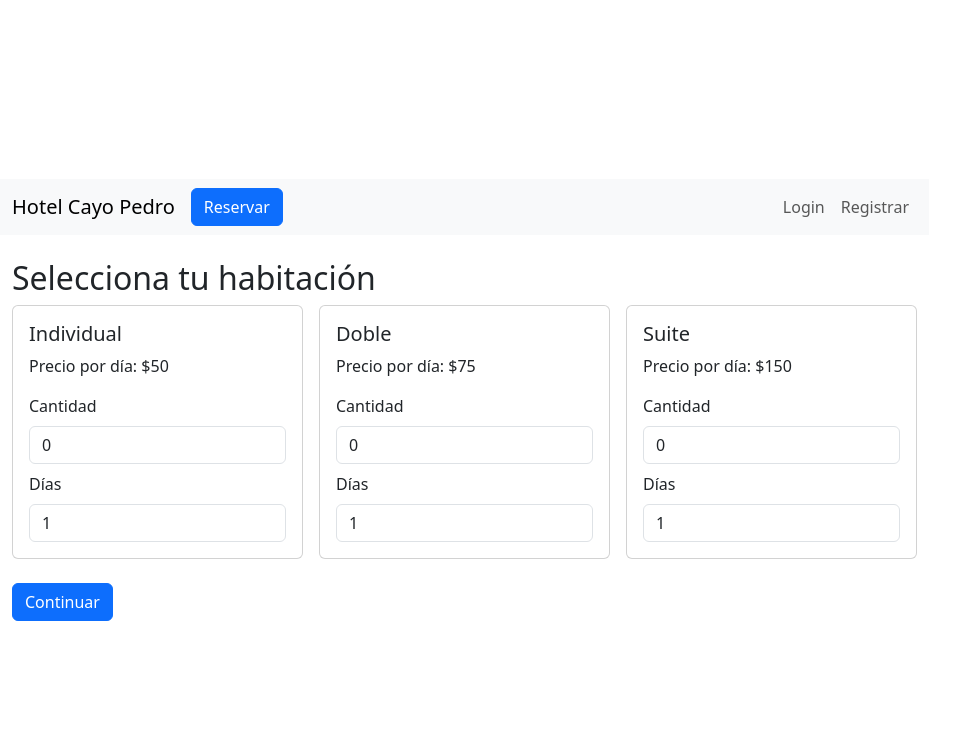
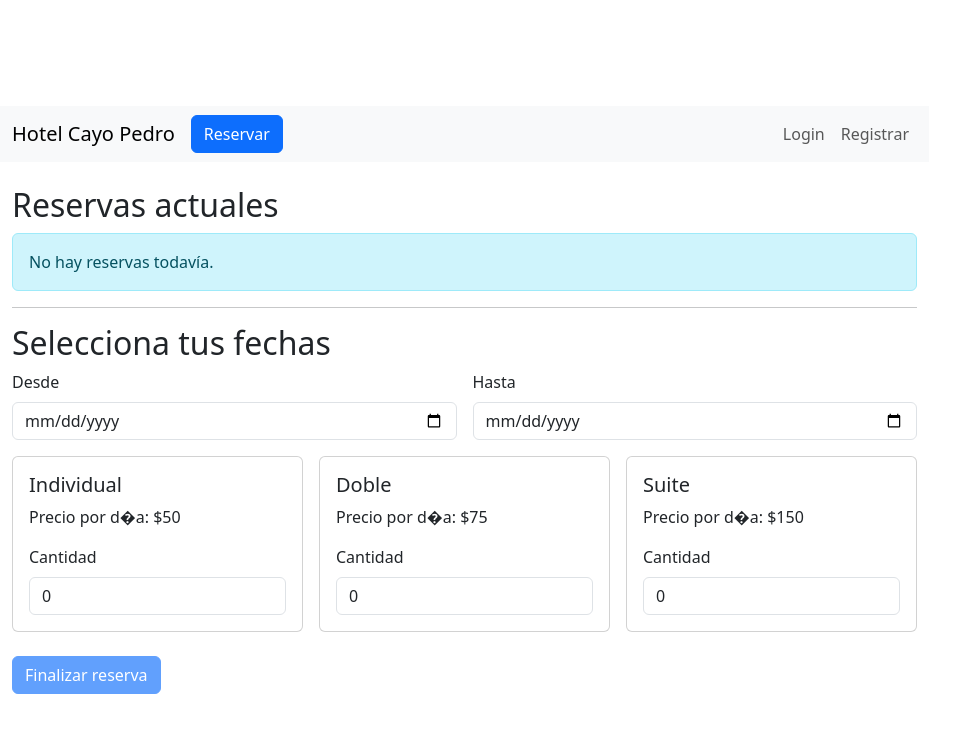
Before and after one commit to PedroDardoRamonCayo/PVMarzo2026_CayoPedroDardoRamon, a React (Vite) app: page /reservation in a window 1280 px wide. Shown: the top 732 px of the page, without its empty margins (0-968 px from the left). Built offline with nearby package versions, Linux system fonts and the light colour scheme.

Commit message:
actualizacion de menu, agregado de nuevos formulario, avance en general

```diff
--- a/src/components/Aut/Login.jsx
+++ b/src/components/Aut/Login.jsx
@@ -26,7 +26,7 @@ export default function Login() {
 
     const resultado = loginUsuario({ identifier, password });
     if (resultado.success) {
-      navigate('/passenger');
+      navigate('/');
     } else {
       alert(resultado.message);
     }
--- a/src/components/Header.jsx
+++ b/src/components/Header.jsx
@@ -21,7 +21,10 @@ export default function Header() {
         <Button
           variant="primary"
           className="me-3"
-          onClick={() => navigate('/reservation')}
+          onClick={() => {
+            if (!user) navigate('/login');
+            else navigate('/reservation');
+          }}
         >
           Reservar
         </Button>
@@ -40,7 +43,9 @@ export default function Header() {
             )}
             {user && (
               <>
-                <Nav.Link disabled>{user.username}</Nav.Link>
+                <Nav.Link as={Link} to="/passenger">
+                  {user.username}
+                </Nav.Link>
                 <Button variant="outline-secondary" size="sm" onClick={handleLogout}>
                   Logout
                 </Button>
--- a/src/pages/home.jsx
+++ b/src/pages/home.jsx
@@ -23,7 +23,11 @@ export default function Home() {
   const navigate = useNavigate();
 
   const handleReserve = () => {
-    navigate('/reservation');
+    if (!user) {
+      navigate('/login');
+    } else {
+      navigate('/reservation');
+    }
   };
 
   return (
--- a/src/pages/passedashboard.jsx
+++ b/src/pages/passedashboard.jsx
@@ -1,3 +1,37 @@
+import { useContext } from 'react';
+import { AuthContext } from '../context/AutContext';
+import { DataContext } from '../context/DataContext';
+import { Container, Card, Row, Col, Alert } from 'react-bootstrap';
+
 export default function PassengerDashboard() {
-  return <h2>Passenger Dashboard</h2>;
+  const { user } = useContext(AuthContext);
+  const { reservations } = useContext(DataContext);
+
+  const myReservations = reservations.filter(r => r.user === user?.username);
+
+  return (
+    <Container className="mt-4">
+      <h2>Mi usuario: {user?.username}</h2>
+      {myReservations.length === 0 ? (
+        <Alert variant="info">No hay reservas</Alert>
+      ) : (
+        <Row className="g-3">
+          {myReservations.map((r, i) => (
+            <Col md={6} key={i}>
+              <Card>
+                <Card.Body>
+                  <Card.Title>{r.desde} → {r.hasta}</Card.Title>
+                  <ul>
+                    {r.rooms.map(room => (
+                      <li key={room.id}>{room.nombre} x {room.cantidad}</li>
+                    ))}
+                  </ul>
+                </Card.Body>
+              </Card>
+            </Col>
+          ))}
+        </Row>
+      )}
+    </Container>
+  );
 }
--- a/src/pages/reservation.jsx
+++ b/src/pages/reservation.jsx
@@ -1,7 +1,8 @@
-import { useState, useContext } from 'react';
+import { useState, useContext, useMemo } from 'react';
 import { useNavigate } from 'react-router-dom';
 import { AuthContext } from '../context/AutContext';
-import { Container, Form, Button, Row, Col, Card } from 'react-bootstrap';
+import { DataContext } from '../context/DataContext';
+import { Container, Form, Button, Row, Col, Card, Alert } from 'react-bootstrap';
 
 const habitaciones = [
   { id: 1, nombre: 'Individual', precio: 50 },
@@ -11,10 +12,33 @@ const habitaciones = [
 
 export default function Reservation() {
   const { user } = useContext(AuthContext);
+  const { reservations, setReservations } = useContext(DataContext);
   const navigate = useNavigate();
   const [seleccion, setSeleccion] = useState(
-    habitaciones.map(h => ({ ...h, dias: 1, cantidad: 0 }))
+    habitaciones.map(h => ({ ...h, cantidad: 0 }))
   );
+  const [desde, setDesde] = useState('');
+  const [hasta, setHasta] = useState('');
+
+  const diasTotales = useMemo(() => {
+    if (!desde || !hasta) return 0;
+    const d1 = new Date(desde);
+    const d2 = new Date(hasta);
+    const diff = Math.ceil((d2 - d1) / (1000 * 60 * 60 * 24));
+    return diff > 0 ? diff : 0;
+  }, [desde, hasta]);
+
+  // calculate existing reservation info
+  const reservedSuites = useMemo(() => {
+    return reservations.reduce((acc, r) => {
+      const room = r.rooms.find(h => h.id === 3);
+      return acc + (room ? room.cantidad : 0);
+    }, 0);
+  }, [reservations]);
+
+  const reservedDates = useMemo(() => {
+    return reservations.map(r => `${r.desde} → ${r.hasta}`);
+  }, [reservations]);
 
   const handleChange = (idx, field, value) => {
     setSeleccion(prev => {
@@ -24,28 +48,85 @@ export default function Reservation() {
     });
   };
 
+  const totalCost = useMemo(() => {
+    return seleccion.reduce(
+      (acc, h) => acc + h.cantidad * diasTotales * h.precio,
+      0
+    );
+  }, [seleccion, diasTotales]);
+
   const handleSubmit = e => {
     e.preventDefault();
-    // calcular costo o pasar a otro paso
     if (!user) {
-      navigate('/register');
+      navigate('/login');
       return;
     }
-    // aquí podríamos enviar la reserva o mostrar resumen
-    navigate('/passenger');
+    // build reservation object
+    const nueva = {
+      desde,
+      hasta,
+      rooms: seleccion.filter(h => h.cantidad > 0),
+      user: user.username,
+    };
+    setReservations([...reservations, nueva]);
+    alert('Gracias por su reserva');
+    navigate('/');
   };
 
   return (
     <Container className="mt-4">
-      <h2>Selecciona tu habitación</h2>
+      <h2>Reservas actuales</h2>
+      {reservations.length === 0 ? (
+        <Alert variant="info">No hay reservas todavía.</Alert>
+      ) : (
+        <div className="mb-3">
+          {reservedDates.map((d, i) => (
+            <div key={i}>{d}</div>
+          ))}
+          <div className="mt-2">
+            Suites reservadas en total: <strong>{reservedSuites}</strong>
+          </div>
+        </div>
+      )}
+      <hr />
+      <h2>Selecciona tus fechas</h2>
       <Form onSubmit={handleSubmit}>
+        <Row className="g-3 mb-3">
+          <Col md={6}>
+            <Form.Group>
+              <Form.Label>Desde</Form.Label>
+              <Form.Control
+                type="date"
+                value={desde}
+                onChange={e => setDesde(e.target.value)}
+                required
+              />
+            </Form.Group>
+          </Col>
+          <Col md={6}>
+            <Form.Group>
+              <Form.Label>Hasta</Form.Label>
+              <Form.Control
+                type="date"
+                value={hasta}
+                onChange={e => setHasta(e.target.value)}
+                required
+              />
+            </Form.Group>
+          </Col>
+        </Row>
+        {diasTotales > 0 && (
+          <p>
+            Total de d�as: <strong>{diasTotales}</strong>
+          </p>
+        )}
         <Row className="g-3">
           {seleccion.map((h, idx) => (
             <Col md={4} key={h.id}>
               <Card>
                 <Card.Body>
                   <Card.Title>{h.nombre}</Card.Title>
-                  <Card.Text>Precio por día: ${h.precio}</Card.Text>
+                  <Card.Text>Precio por d�a: ${h.precio}</Card.Text>
                   <Form.Group>
                     <Form.Label>Cantidad</Form.Label>
                     <Form.Control
@@ -55,22 +136,16 @@ export default function Reservation() {
                       onChange={e => handleChange(idx, 'cantidad', e.target.value)}
                     />
                   </Form.Group>
-                  <Form.Group className="mt-2">
-                    <Form.Label>Días</Form.Label>
-                    <Form.Control
-                      type="number"
-                      min="1"
-                      value={h.dias}
-                      onChange={e => handleChange(idx, 'dias', e.target.value)}
-                    />
-                  </Form.Group>
                 </Card.Body>
               </Card>
             </Col>
           ))}
         </Row>
-        <Button type="submit" className="mt-4">
-          Continuar
+        {diasTotales > 0 && (
+          <h4 className="mt-3">Total a pagar: ${totalCost}</h4>
+        )}
+        <Button type="submit" className="mt-4" disabled={diasTotales === 0}>
+          Finalizar reserva
         </Button>
       </Form>
     </Container>
```
